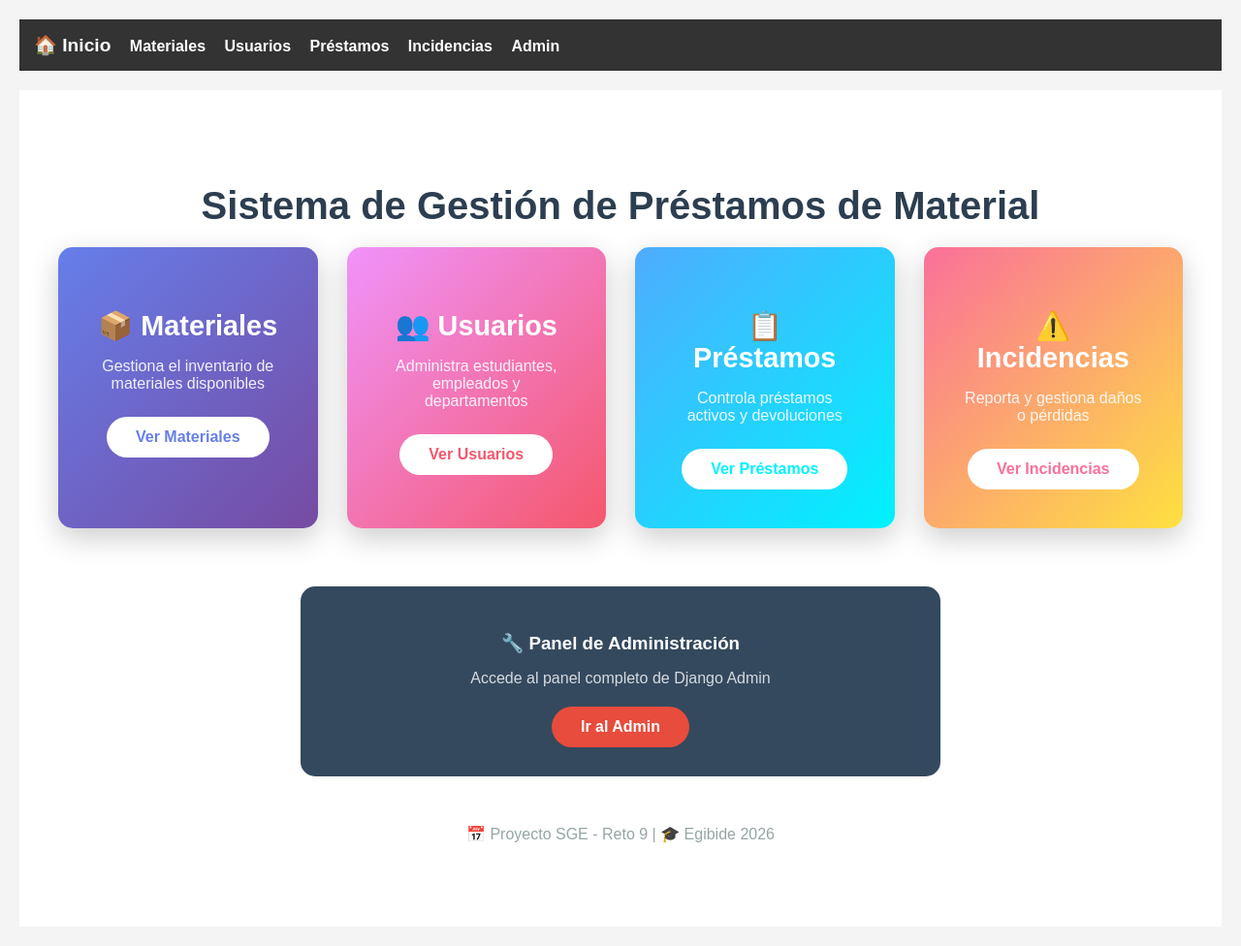
After one commit to jfernandev/sge-prestamos-material, a Django app: page / in a window 1280 px wide. The commit adds this page. Shown: the whole page at 97% size. Run offline with Django 4.2, Linux system fonts and the light colour scheme.

Commit message:
feature: pagina home para acceder al resto desde la ruta principal

```diff
--- a/templates/base.html
+++ b/templates/base.html
@@ -82,6 +82,7 @@
 </head>
 <body>
     <nav>
+        <a href="{% url 'home' %}" style="font-size: 1.2em;">🏠 Inicio</a>
         <a href="/materiales/">Materiales</a>
         <a href="/usuarios/">Usuarios</a>
         <a href="/prestamos/">Préstamos</a>
--- /dev/null
+++ b/templates/home.html
@@ -0,0 +1,62 @@
+{% extends 'base.html' %}
+{% block content %}
+<div style="text-align: center; padding: 50px 20px;">
+    <h1 style="font-size: 2.5em; margin-bottom: 20px; color: #2c3e50;">
+        Sistema de Gestión de Préstamos de Material
+    </h1>
+
+    <div style="display: grid; grid-template-columns: repeat(auto-fit, minmax(250px, 1fr)); gap: 30px; max-width: 1200px; margin: 0 auto;">
+
+        <div style="background: linear-gradient(135deg, #667eea 0%, #764ba2 100%); padding: 40px; border-radius: 15px; box-shadow: 0 10px 30px rgba(0,0,0,0.2); transition: transform 0.3s;">
+            <h2 style="color: white; font-size: 1.8em; margin-bottom: 15px;">📦 Materiales</h2>
+            <p style="color: rgba(255,255,255,0.9); margin-bottom: 25px;">Gestiona el inventario de materiales disponibles</p>
+            <a href="{% url 'material_list' %}" style="background: white; color: #667eea; padding: 12px 30px; text-decoration: none; border-radius: 25px; font-weight: bold; display: inline-block;">
+                Ver Materiales
+            </a>
+        </div>
+
+        <div style="background: linear-gradient(135deg, #f093fb 0%, #f5576c 100%); padding: 40px; border-radius: 15px; box-shadow: 0 10px 30px rgba(0,0,0,0.2); transition: transform 0.3s;">
+            <h2 style="color: white; font-size: 1.8em; margin-bottom: 15px;">👥 Usuarios</h2>
+            <p style="color: rgba(255,255,255,0.9); margin-bottom: 25px;">Administra estudiantes, empleados y departamentos</p>
+            <a href="{% url 'usuario_list' %}" style="background: white; color: #f5576c; padding: 12px 30px; text-decoration: none; border-radius: 25px; font-weight: bold; display: inline-block;">
+                Ver Usuarios
+            </a>
+        </div>
+
+        <div style="background: linear-gradient(135deg, #4facfe 0%, #00f2fe 100%); padding: 40px; border-radius: 15px; box-shadow: 0 10px 30px rgba(0,0,0,0.2); transition: transform 0.3s;">
+            <h2 style="color: white; font-size: 1.8em; margin-bottom: 15px;">📋 Préstamos</h2>
+            <p style="color: rgba(255,255,255,0.9); margin-bottom: 25px;">Controla préstamos activos y devoluciones</p>
+            <a href="{% url 'prestamo_list' %}" style="background: white; color: #00f2fe; padding: 12px 30px; text-decoration: none; border-radius: 25px; font-weight: bold; display: inline-block;">
+                Ver Préstamos
+            </a>
+        </div>
+
+        <div style="background: linear-gradient(135deg, #fa709a 0%, #fee140 100%); padding: 40px; border-radius: 15px; box-shadow: 0 10px 30px rgba(0,0,0,0.2); transition: transform 0.3s;">
+            <h2 style="color: white; font-size: 1.8em; margin-bottom: 15px;">⚠️ Incidencias</h2>
+            <p style="color: rgba(255,255,255,0.9); margin-bottom: 25px;">Reporta y gestiona daños o pérdidas</p>
+            <a href="{% url 'incidencia_list' %}" style="background: white; color: #fa709a; padding: 12px 30px; text-decoration: none; border-radius: 25px; font-weight: bold; display: inline-block;">
+                Ver Incidencias
+            </a>
+        </div>
+
+    </div>
+
+    <div style="margin-top: 60px; padding: 30px; background: #34495e; border-radius: 15px; max-width: 600px; margin-left: auto; margin-right: auto;">
+        <h3 style="color: white; margin-bottom: 15px;">🔧 Panel de Administración</h3>
+        <p style="color: rgba(255,255,255,0.8); margin-bottom: 20px;">Accede al panel completo de Django Admin</p>
+        <a href="/admin/" style="background: #e74c3c; color: white; padding: 12px 30px; text-decoration: none; border-radius: 25px; font-weight: bold; display: inline-block;">
+            Ir al Admin
+        </a>
+    </div>
+
+    <div style="margin-top: 50px; color: #95a5a6;">
+        <p>📅 Proyecto SGE - Reto 9 | 🎓 Egibide 2026</p>
+    </div>
+</div>
+
+<style>
+    div[style*="background: linear-gradient"]:hover {
+        transform: translateY(-5px);
+    }
+</style>
+{% endblock %}
```
